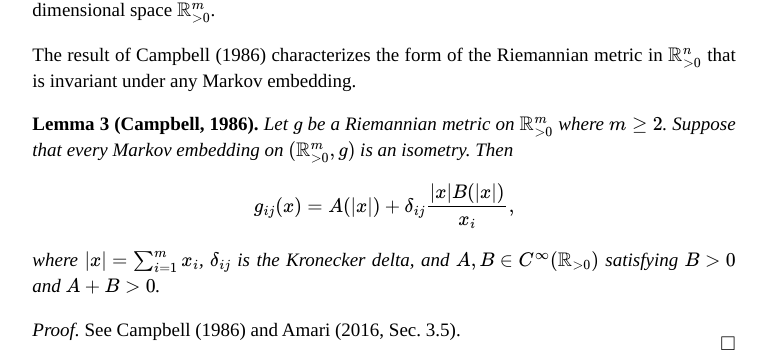
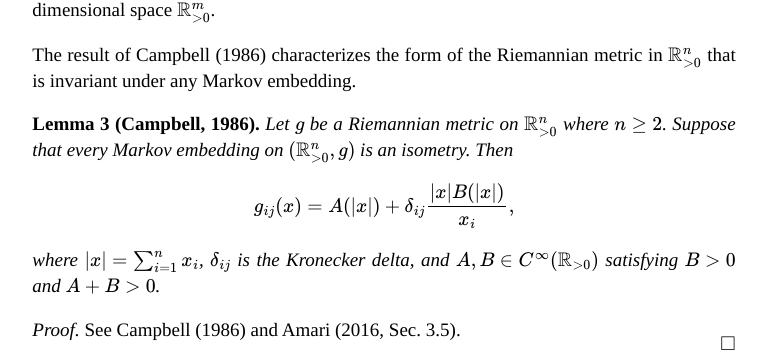
Before and after one commit to hsyodysseyjr/wiseodd0, a Jekyll site: the page built from _posts/2021-07-20-chentsov-theorem.md, in a window 1280 px wide and 900 px high, scrolled down 2487 px. Shown: the part 148-500 px from the top of the window, without its empty margins (256-1023 px from the left). Built offline with Jekyll 4.4.1, drawn with Linux system fonts in a browser that asks for light colours; nearby versions of some CDN libraries; formulas are drawn with MathJax 3.

```diff
--- a/_posts/2021-07-20-chentsov-theorem.md
+++ b/_posts/2021-07-20-chentsov-theorem.md
@@ -122,13 +122,13 @@ We call this map a **_Markov embedding_**. The name suggests that $f$ embeds $\R
 The result of Campbell (1986) characterizes the form of the Riemannian metric in $\R^n_{>0}$ that is invariant under any Markov embedding.
 
 
-**Lemma 3 (Campbell, 1986).** _Let $g$ be a Riemannian metric on $\R^m\_{>0}$ where $m \geq 2$. Suppose that every Markov embedding on $(\R^m\_{>0}, g)$ is an isometry. Then_
+**Lemma 3 (Campbell, 1986).** _Let $g$ be a Riemannian metric on $\R^n\_{>0}$ where $n \geq 2$. Suppose that every Markov embedding on $(\R^n\_{>0}, g)$ is an isometry. Then_
 
 $$
     g_{ij}(x) = A(\abs{x}) + \delta_{ij} \frac{\abs{x} B(\abs{x})}{x_i} ,
 $$
 
-_where $\abs{x} = \sum\_{i=1}^m x\_i$, $\delta\_{ij}$ is the Kronecker delta, and $A, B \in C^\infty(\R\_{>0})$ satisfying $B > 0$ and $A + B > 0$._
+_where $\abs{x} = \sum\_{i=1}^n x\_i$, $\delta\_{ij}$ is the Kronecker delta, and $A, B \in C^\infty(\R\_{>0})$ satisfying $B > 0$ and $A + B > 0$._
 
 _Proof._  See Campbell (1986) and Amari (2016, Sec. 3.5).
 
```
